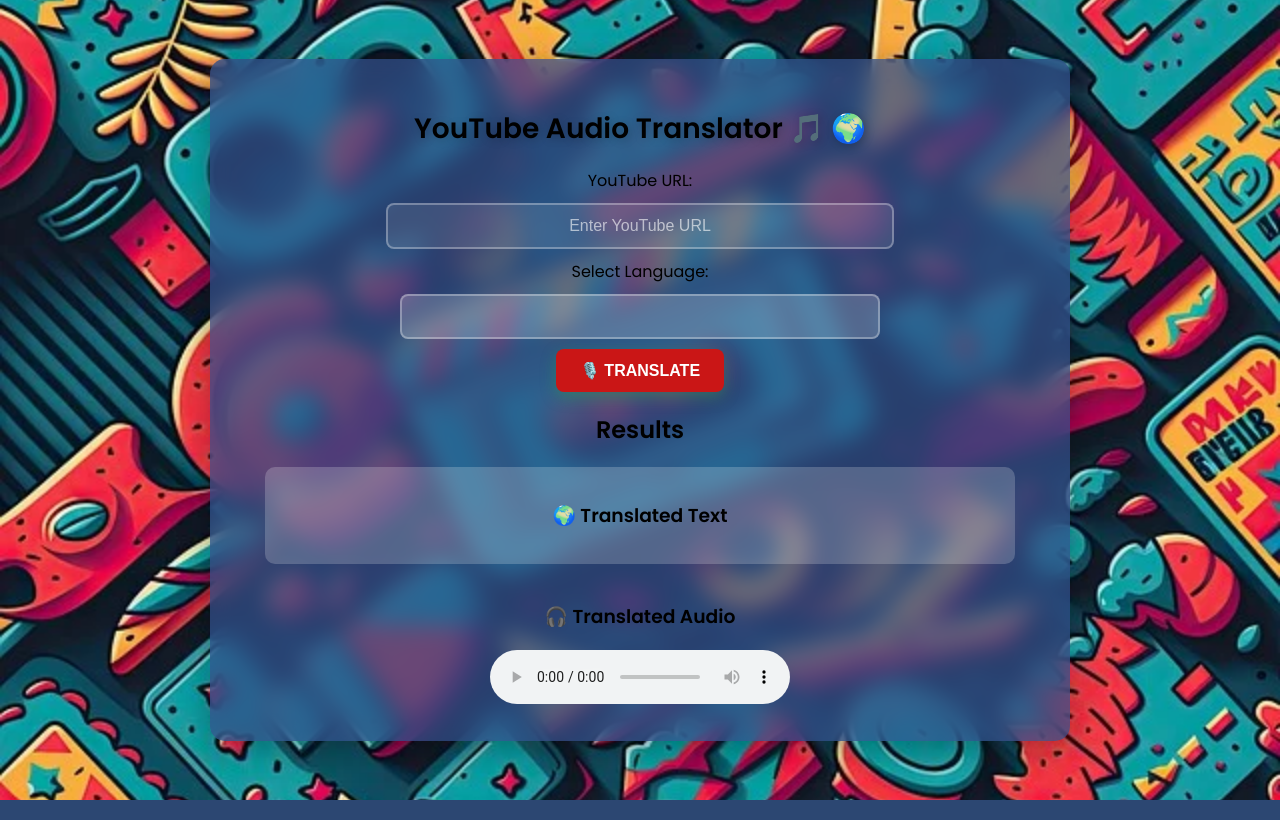
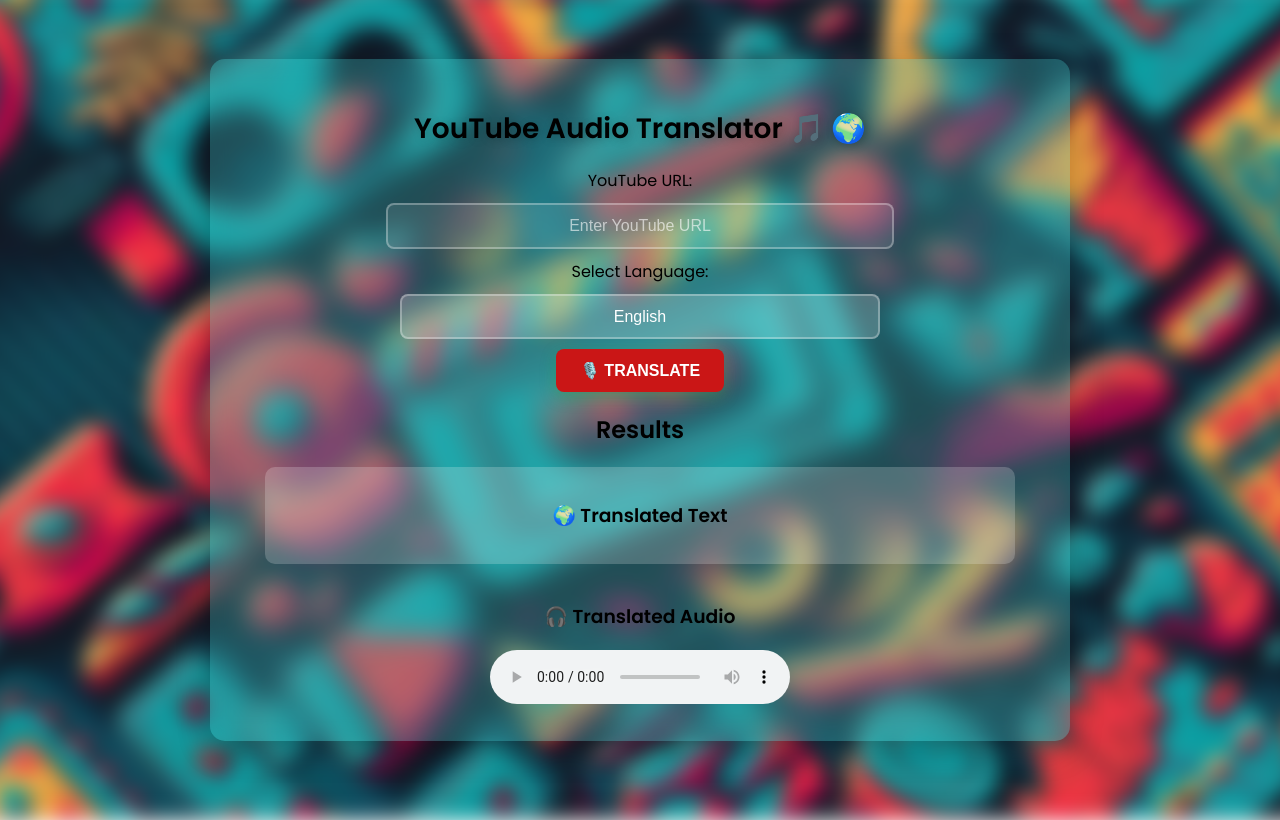
Before and after one commit to gmswetha174/yt, a Flask app: template templates/index.html in a window 1280 px wide. Run offline with Flask 3, Linux system fonts and the light colour scheme; the template is opened without the code that fills it, so the values that code supplies are empty.

Commit message:
bg fixed

```diff
--- a/static/style.css
+++ /dev/null
@@ -1,181 +0,0 @@
-/* Import Google Font */
-@import url('https://fonts.googleapis.com/css2?family=Poppins:wght@300;400;600&display=swap');
-
-/* Apply Font to Body */
-body {
-    font-family: 'Poppins', sans-serif;
-    background: url("yt-bg.jpg") no-repeat center center fixed;
-    background-size: cover;
-    margin: 0;
-    padding: 0;
-    display: flex;
-    justify-content: center;
-    align-items: center;
-    height: 100vh;
-}
-
-
-/* Glassmorphism Container */
-.container {
-    background: rgba(51, 80, 141, 0.7); /* Semi-transparent */
-    border-radius: 15px;
-    padding: 30px;
-    backdrop-filter: blur(12px); /* Glass effect */
-    box-shadow: 0 8px 32px rgba(0, 0, 0, 0.3); /* Soft shadow */
-    width: 90%;
-    max-width: 800px;
-    overflow: hidden;
-    display: flex;
-    flex-direction: column;
-    align-items: center;
-}
-
-/* Headings */
-h1 {
-    font-size: 28px;
-    font-weight: 600;
-    text-shadow: 2px 2px 10px rgba(0, 0, 0, 0.2);
-}
-
-/* Inputs and Select */
-input, select {
-    width: 60%;
-    padding: 12px;
-    margin: 10px 0;
-    border: 2px solid rgba(255, 255, 255, 0.3);
-    border-radius: 8px;
-    background: rgba(255, 255, 255, 0.1);
-    color: white;
-    font-size: 16px;
-    text-align: center;
-}
-
-/* Fix for Dropdown Text Visibility */
-select {
-    appearance: none; /* Removes default arrow */
-    cursor: pointer;
-    background: rgba(255, 255, 255, 0.2);
-    color: white;
-    font-weight: 400;
-}
-
-/* Style dropdown options */
-select option {
-    background-color: white;
-    color: black;
-    font-size: 16px;
-}
-
-/* Highlight selected option */
-select option:checked {
-    background-color: #28a745;
-    color: white;
-}
-
-/* Hover effect for dropdown */
-select:hover {
-    border-color: #28a745;
-}
-
-/* Placeholder color */
-input::placeholder {
-    color: rgba(255, 255, 255, 0.6);
-}
-
-/* Translate Button - 3D Effect */
-#translate-btn {
-    font-size: 16px;
-    font-weight: bold;
-    padding: 12px 24px;
-    background: #ca1616;
-    color: white;
-    cursor: pointer;
-    border-radius: 8px;
-    border: none;
-    text-transform: uppercase;
-    transition: all 0.3s ease;
-    box-shadow: 0 5px 15px rgba(40, 167, 69, 0.4);
-}
-
-#translate-btn:hover {
-    background: #218838;
-    transform: translateY(-3px);
-    box-shadow: 0 8px 20px rgba(40, 167, 69, 0.6);
-}
-
-/* Progress Bar */
-#progress-container {
-    display: none;
-    text-align: center;
-    margin: 20px auto;
-    width: 80%;
-}
-
-.progress {
-    width: 100%;
-    background-color: rgba(255, 255, 255, 0.3);
-    border-radius: 10px;
-    height: 20px;
-    overflow: hidden;
-}
-
-.progress-bar {
-    height: 100%;
-    background-color: #28a745;
-    width: 0%;
-    text-align: center;
-    line-height: 20px;
-    color: white;
-    transition: width 0.5s;
-}
-
-/* Translation Success Message */
-#success-message {
-    color: #32CD32;
-    font-weight: bold;
-    font-size: 18px;
-    opacity: 0;
-    animation: fadeIn 1s ease-in-out forwards;
-}
-
-/* Fade-in effect for success message */
-@keyframes fadeIn {
-    from {
-        opacity: 0;
-        transform: translateY(-10px);
-    }
-    to {
-        opacity: 1;
-        transform: translateY(0);
-    }
-}
-
-/* Translated Text Box */
-#translated-text-container {
-    width: 90%;
-    justify-content: center;
-    max-height: 150px;
-    overflow-y: auto;
-    padding: 15px;
-    background: rgba(255, 255, 255, 0.2);
-    border-radius: 10px;
-}
-.centered-text {
-    text-align: center;
-    font-weight: bold;
-}
-
-/* Translated Audio */
-#translated-audio-container {
-    margin-top: 20px;
-}
-
-/* Scrollbar Styling */
-::-webkit-scrollbar {
-    width: 8px;
-}
-
-::-webkit-scrollbar-thumb {
-    background: rgba(255, 255, 255, 0.4);
-    border-radius: 10px;
-}
--- a/templates/index.html
+++ b/templates/index.html
@@ -1,36 +1,230 @@
 <!DOCTYPE html>
 <html lang="en">
+
 <head>
-    <meta charset="UTF-8">
-    <meta name="viewport" content="width=device-width, initial-scale=1.0">
+    <meta charset="UTF-8" />
+    <meta name="viewport" content="width=device-width, initial-scale=1.0" />
     <title>YouTube Audio Translator</title>
-    <link rel="stylesheet" href="{{ url_for('static', filename='style.css') }}">
+
+    <style>
+        @import url('https://fonts.googleapis.com/css2?family=Poppins:wght@300;400;600&display=swap');
+
+        body {
+            font-family: 'Poppins', sans-serif;
+            background-size: cover;
+            background-repeat: no-repeat;
+            background-position: center;
+            margin: 0;
+            padding: 0;
+            display: flex;
+            justify-content: center;
+            align-items: center;
+            height: 100vh;
+            position: relative;
+            overflow: hidden;
+
+        }
+
+        body::after {
+            content: "";
+            position: absolute;
+            inset: 0;
+            z-index: -1;
+            background-size: cover;
+            background-repeat: no-repeat;
+            background-position: center;
+            filter: blur(10px);
+            transform: scale(1.05);
+        }
+
+        body.local-mode::after {
+            background-image: url("yt-bg.jpg");
+        }
+
+        body.server-mode::after {
+            background-image: url("/static/yt-bg.jpg");
+        }
+
+        .container {
+            background-color: rgba(68, 199, 199, 0.3);
+            backdrop-filter: blur(10px);
+            -webkit-backdrop-filter: blur(10px);
+            border-radius: 15px;
+            padding: 30px;
+            box-shadow: 0 8px 32px rgba(0, 0, 0, 0.3);
+            width: 90%;
+            max-width: 800px;
+            overflow: hidden;
+            display: flex;
+            flex-direction: column;
+            align-items: center;
+        }
+
+        h1 {
+            font-size: 28px;
+            font-weight: 600;
+            text-shadow: 2px 2px 10px rgba(0, 0, 0, 0.2);
+        }
+
+        input,
+        select {
+            width: 60%;
+            padding: 12px;
+            margin: 10px 0;
+            border: 2px solid rgba(255, 255, 255, 0.3);
+            border-radius: 8px;
+            background: rgba(255, 255, 255, 0.1);
+            color: white;
+            font-size: 16px;
+            text-align: center;
+        }
+
+        select {
+            appearance: none;
+            cursor: pointer;
+            background: rgba(255, 255, 255, 0.2);
+            color: white;
+            font-weight: 400;
+        }
+
+        select option {
+            background-color: white;
+            color: black;
+            font-size: 16px;
+        }
+
+        select option:checked {
+            background-color: #28a745;
+            color: white;
+        }
+
+        select:hover {
+            border-color: #28a745;
+        }
+
+        input::placeholder {
+            color: rgba(255, 255, 255, 0.6);
+        }
+
+        #translate-btn {
+            font-size: 16px;
+            font-weight: bold;
+            padding: 12px 24px;
+            background: #ca1616;
+            color: white;
+            cursor: pointer;
+            border-radius: 8px;
+            border: none;
+            text-transform: uppercase;
+            transition: all 0.3s ease;
+            box-shadow: 0 5px 15px rgba(40, 167, 69, 0.4);
+        }
+
+        #translate-btn:hover {
+            background: #218838;
+            transform: translateY(-3px);
+            box-shadow: 0 8px 20px rgba(40, 167, 69, 0.6);
+        }
+
+        #progress-container {
+            display: none;
+            text-align: center;
+            margin: 20px auto;
+            width: 80%;
+        }
+
+        .progress {
+            width: 100%;
+            background-color: rgba(255, 255, 255, 0.3);
+            border-radius: 10px;
+            height: 20px;
+            overflow: hidden;
+        }
+
+        .progress-bar {
+            height: 100%;
+            background-color: #28a745;
+            width: 0%;
+            text-align: center;
+            line-height: 20px;
+            color: white;
+            transition: width 0.5s;
+        }
+
+        #success-message {
+            color: #32CD32;
+            font-weight: bold;
+            font-size: 18px;
+            opacity: 0;
+            animation: fadeIn 1s ease-in-out forwards;
+        }
+
+        @keyframes fadeIn {
+            from {
+                opacity: 0;
+                transform: translateY(-10px);
+            }
+
+            to {
+                opacity: 1;
+                transform: translateY(0);
+            }
+        }
+
+        #translated-text-container {
+            width: 90%;
+            justify-content: center;
+            max-height: 150px;
+            overflow-y: auto;
+            padding: 15px;
+            background: rgba(255, 255, 255, 0.2);
+            border-radius: 10px;
+        }
+
+        .centered-text {
+            text-align: center;
+            font-weight: bold;
+        }
+
+        #translated-audio-container {
+            margin-top: 20px;
+        }
+
+        ::-webkit-scrollbar {
+            width: 8px;
+        }
+
+        ::-webkit-scrollbar-thumb {
+            background: rgba(255, 255, 255, 0.4);
+            border-radius: 10px;
+        }
+    </style>
 </head>
+
 <body>
 
     <div class="container">
         <h1>YouTube Audio Translator 🎵 🌍</h1>
         <label for="url">YouTube URL:</label>
-        <input type="text" id="url" name="url" placeholder="Enter YouTube URL">
+        <input type="text" id="url" name="url" placeholder="Enter YouTube URL" />
 
         <label for="language">Select Language:</label>
         <select id="language" name="language">
-            {% for lang in languages %}
-                <option value="{{ lang }}">{{ lang }}</option>
-            {% endfor %}
+            <option value="en">English</option>
+            <option value="fr">French</option>
+            <option value="es">Spanish</option>
+            <!-- Add more static options or generate dynamically if using Flask -->
         </select>
 
         <button id="translate-btn">🎙️ Translate</button>
 
-        <!-- Progress Bar -->
-        <div id="progress-container" style="display: none;">
+        <div id="progress-container">
             <p id="progress-text">Processing...</p>
             <div class="progress">
                 <div id="progress-bar" class="progress-bar">0%</div>
             </div>
         </div>
 
-        <!-- Success Message -->
         <p id="success-message" style="display: none;">✅ Translation Successful!</p>
 
         <h2>Results</h2>
@@ -43,20 +237,26 @@
         <div id="translated-audio-container">
             <h3 class="centered-text">🎧 Translated Audio</h3>
             <audio id="translated-audio" controls>
-                <source id="audio-source" src="" type="audio/mp3">
+                <source id="audio-source" src="" type="audio/mp3" />
                 Your browser does not support the audio element.
             </audio>
         </div>
     </div>
 
     <script>
+        if (window.location.protocol === "file:") {
+            document.body.classList.add("local-mode");
+        } else {
+            document.body.classList.add("server-mode");
+        }
+
         function updateProgress(value) {
             let progressBar = document.getElementById("progress-bar");
             progressBar.style.width = value + "%";
             progressBar.textContent = value + "%";
         }
 
-        document.getElementById("translate-btn").addEventListener("click", function() {
+        document.getElementById("translate-btn").addEventListener("click", function () {
             let url = document.getElementById("url").value;
             let language = document.getElementById("language").value;
             let progressContainer = document.getElementById("progress-container");
@@ -93,6 +293,6 @@
                 });
         });
     </script>
+</body>
 
-</body>
 </html>
```
Also changed, not shown: templates/yt-bg.jpg (added). Lines whose indentation alone changed are shown as unchanged.
